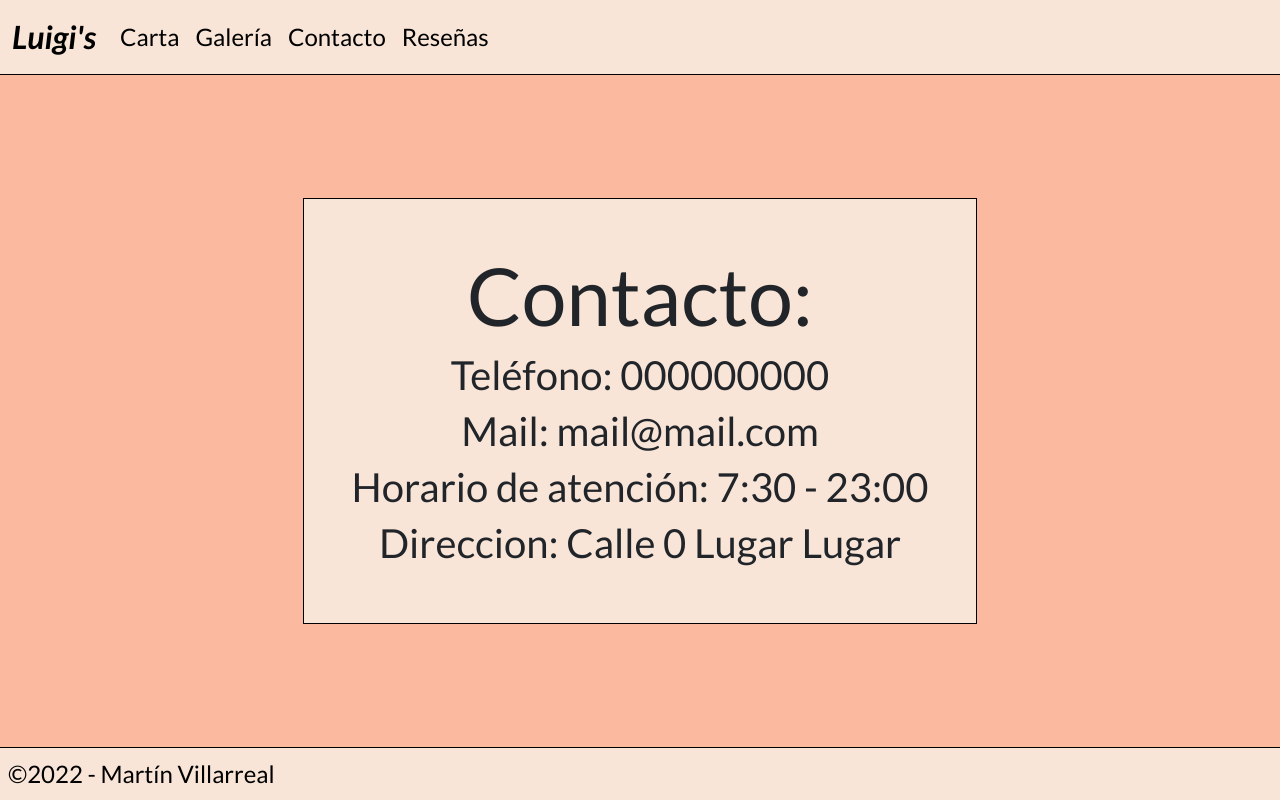
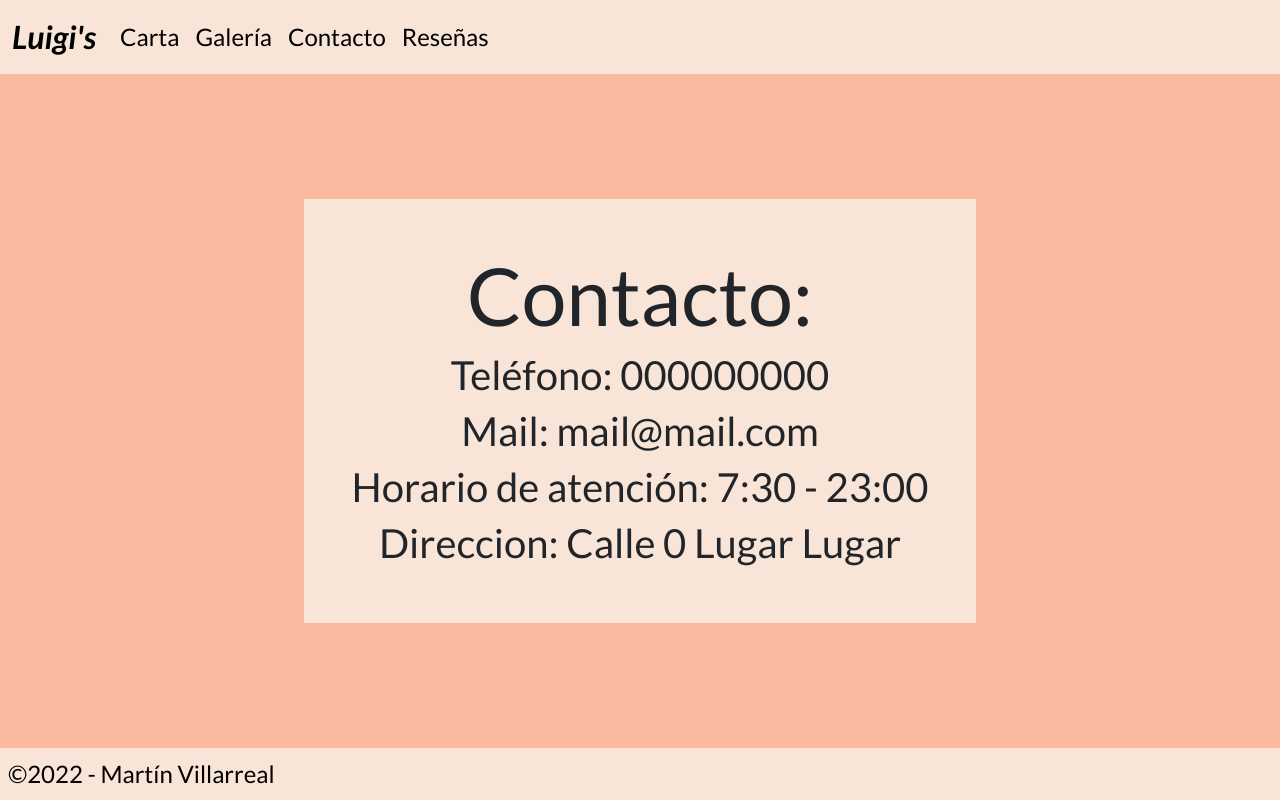
Before and after one commit to martinvillarreal5/Coderhouse-Web-Development-Project, a website: page pages/contact/index.html in a window 1280 px wide. Drawn offline with nearby package versions, Linux system fonts and the light colour scheme.

Commit message:
border changes and other things

```diff
--- a/scss/_variables.scss
+++ b/scss/_variables.scss
@@ -7,7 +7,8 @@ $principal_color: #f8e5d7;
 $secondary_color: #fbbaa0;
 
 //borders
-$simple-border: #000 solid 0.1rem;
+//$simple-border: #000 solid 0.1rem;
+$simple-border: none;
 
 //fonts
 
@@ -25,6 +26,7 @@ $simple-border: #000 solid 0.1rem;
     &:focus {
         box-shadow: none;
     }
+
 }
 @mixin basic-link {
     color: #000;
```
Also changed, not shown: index.html (+1 -1 lines), css/style.css, 1 other file.
